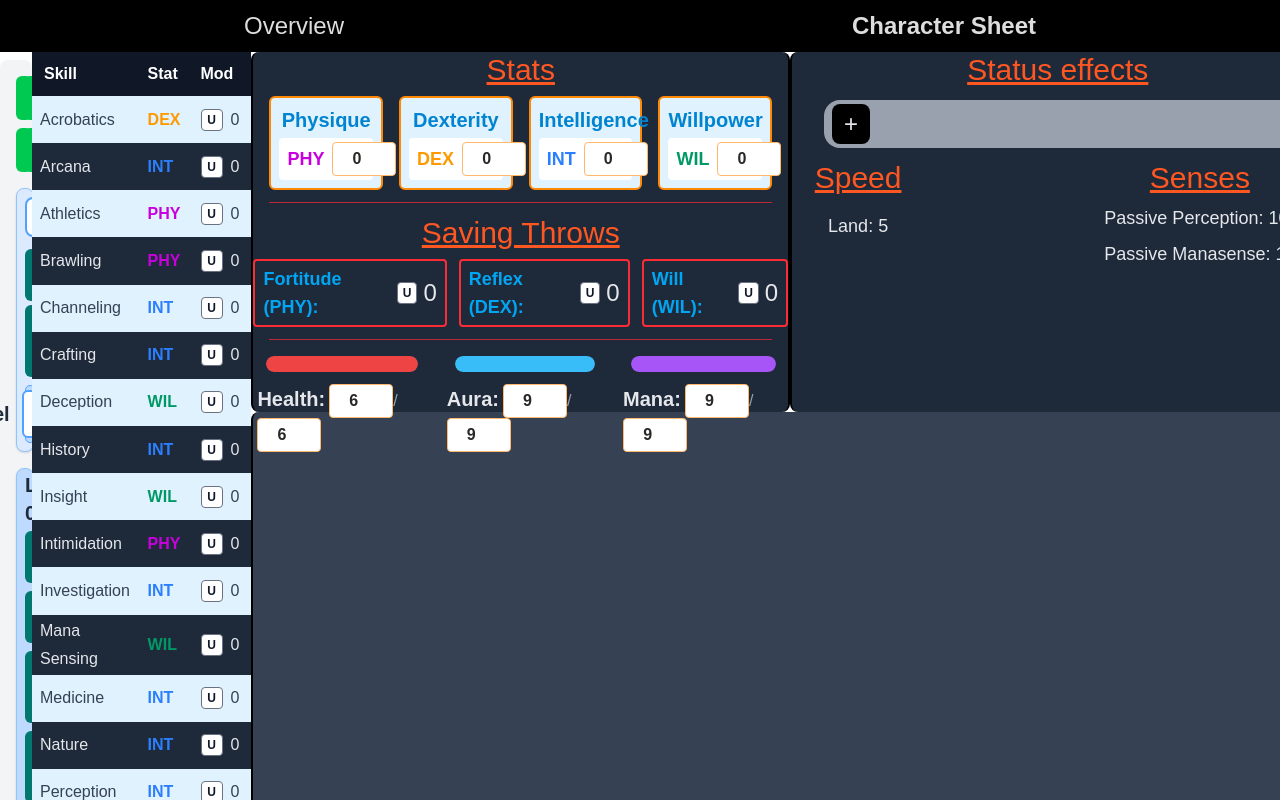
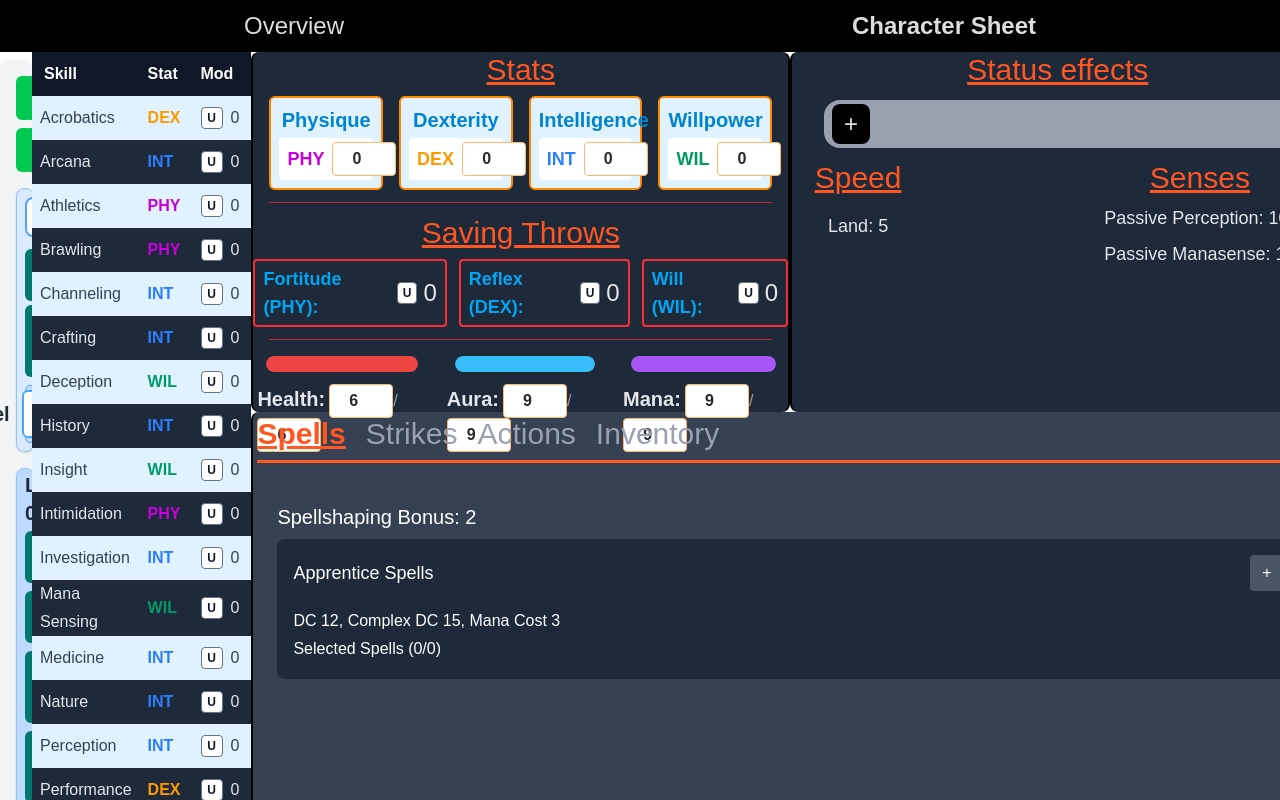
Before and after one commit to Acasez/kastorixv2, a React (Vite) app: page /characterSheet in a window 1280 px wide. Shown: the top 800 px of the page. Built offline with nearby package versions, Linux system fonts and the light colour scheme.

Commit message:
Tabbed interface on action bar

```diff
--- a/src/components/CharacterSheet/ActionSection.tsx
+++ b/src/components/CharacterSheet/ActionSection.tsx
@@ -1,5 +1,77 @@
+import { useState } from "react";
+
 export default function ActionSection() {
+  // State to track the active tab
+  const [activeTab, setActiveTab] = useState<
+    "Spells" | "Strikes" | "Actions" | "Inventory"
+  >("Spells");
+
+  // Tab labels and their corresponding content
+  const tabs = [
+    { label: "Spells", key: "Spells" },
+    { label: "Strikes", key: "Strikes" },
+    { label: "Actions", key: "Actions" },
+    { label: "Inventory", key: "Inventory" },
+  ];
+
+  // Content for each tab (replace with your actual content)
+  const tabContent = {
+    Spells: (
+      <div className="p-4 text-white">
+        <h2 className="text-xl mb-2">Spellshaping Bonus: 2</h2>
+        <div className="bg-gray-800 p-4 rounded-lg">
+          <div className="flex justify-between items-center mb-4">
+            <span className="text-lg">Apprentice Spells</span>
+            <button className="bg-gray-600 text-white px-3 py-1 rounded">
+              +
+            </button>
+          </div>
+          <p>DC 12, Complex DC 15, Mana Cost 3</p>
+          <p>Selected Spells (0/0)</p>
+        </div>
+      </div>
+    ),
+    Strikes: (
+      <div className="p-4 text-white">
+        <h2 className="text-xl mb-2">Strikes Content</h2>
+        <p>This is the Strikes tab content.</p>
+      </div>
+    ),
+    Actions: (
+      <div className="p-4 text-white">
+        <h2 className="text-xl mb-2">Actions Content</h2>
+        <p>This is the Actions tab content.</p>
+      </div>
+    ),
+    Inventory: (
+      <div className="p-4 text-white">
+        <h2 className="text-xl mb-2">Inventory Content</h2>
+        <p>This is the Inventory tab content.</p>
+      </div>
+    ),
+  };
+
   return (
-    <div className="flex flex-col bg-gray-700 h-175 gap-3 border-x-2 rounded-lg"></div>
+    <div className="flex flex-col bg-gray-700 h-150 gap-3 border-x-2 rounded-lg">
+      {/* Tab Headers */}
+      <div className="flex flex-row m-1 gap-5 border-b-3 border-striking">
+        {tabs.map((tab) => (
+          <button
+            key={tab.key}
+            onClick={() => setActiveTab(tab.key as typeof activeTab)}
+            className={`text-3xl text-center mb-2 ${
+              activeTab === tab.key
+                ? "text-striking underline font-bold"
+                : "text-gray-400 hover:text-striking"
+            }`}
+          >
+            {tab.label}
+          </button>
+        ))}
+      </div>
+
+      {/* Tab Content */}
+      <div className="flex-1 overflow-auto p-2">{tabContent[activeTab]}</div>
+    </div>
   );
 }
```
